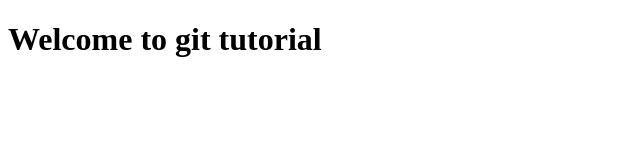
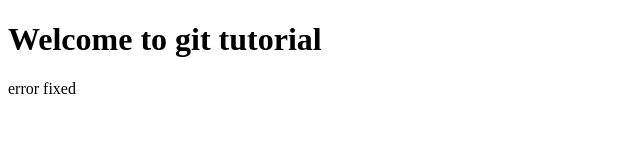
Before and after one commit to Bharti-18/Bharti-18.github.io, a plain HTML site: page index.html in a window 1280 px wide. Shown: the full height of the page, 0-640 px from the left. Drawn offline with Linux system fonts and the light colour scheme.

Commit message:
update index.html to fix some error

```diff
--- a/index.html
+++ b/index.html
@@ -7,5 +7,6 @@
 </head>
 <body>
     <h1>Welcome to git tutorial</h1>
+    <p>error fixed</p>
 </body>
 </html>
```
